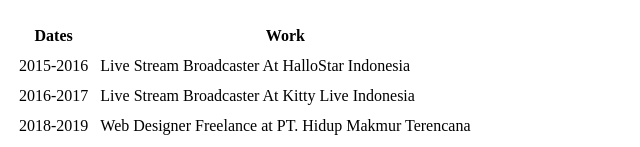
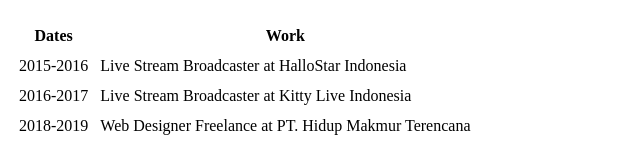
Before and after one commit to JayChristofel/cv, a plain HTML site: page index.html in a window 1280 px wide. Shown: the part 653-800 px from the top of the page, 0-640 px from the left. Drawn offline with Linux system fonts and the light colour scheme.

Commit message:
Update index.html

```diff
--- a/index.html
+++ b/index.html
@@ -54,7 +54,7 @@
                     2015-2016
                 </td>
                 <td>
-                    Live Stream Broadcaster At HalloStar Indonesia
+                    Live Stream Broadcaster at HalloStar Indonesia
                 </td>
             </tr>
             <tr>
@@ -62,7 +62,7 @@
                     2016-2017
                 </td>
                 <td>
-                    Live Stream Broadcaster At Kitty Live Indonesia
+                    Live Stream Broadcaster at Kitty Live Indonesia
                 </td>
             </tr>
             <tr>
```
